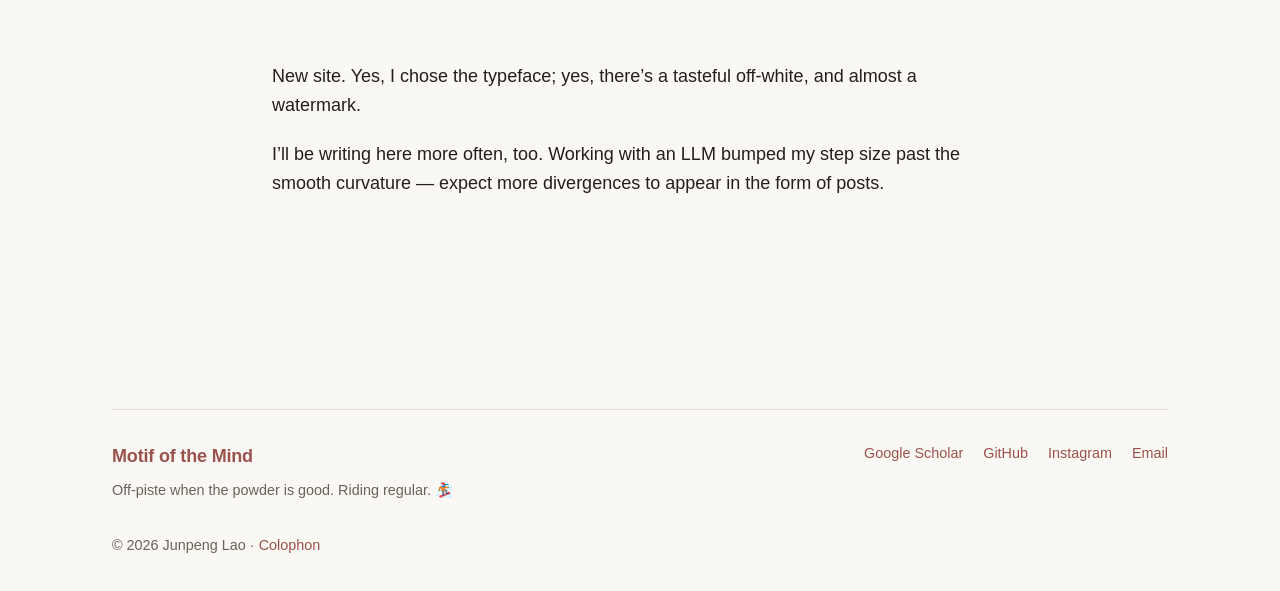
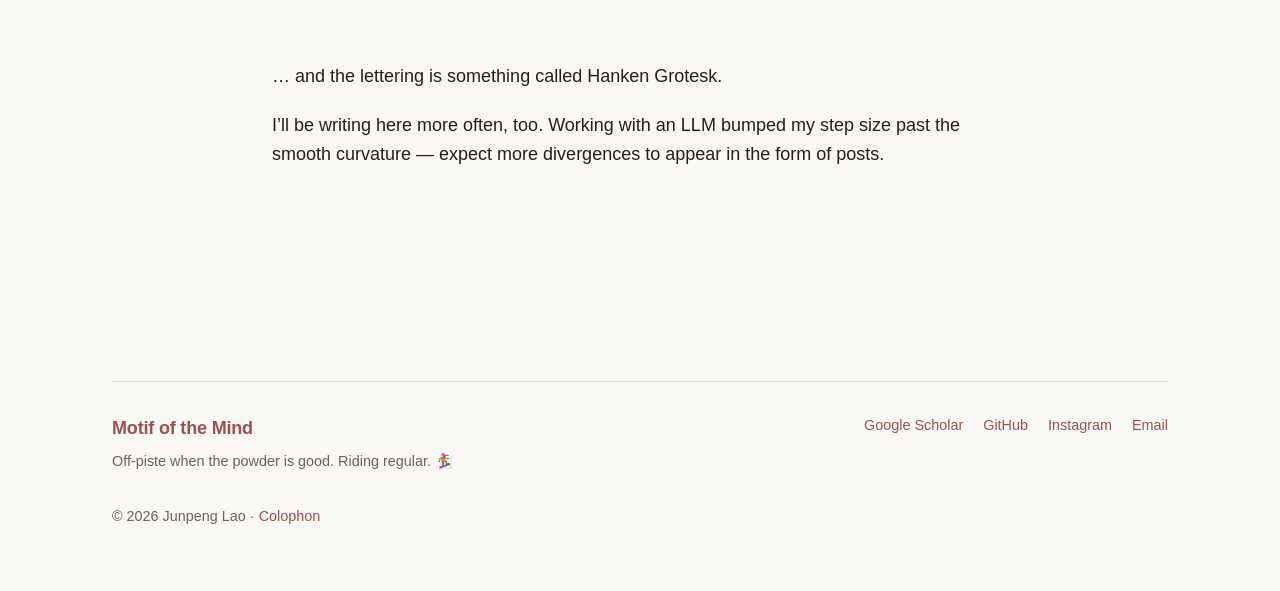
Before and after one commit to junpenglao/junpenglao.github.io, an Astro site: page /writing/paul-allens-card in a window 1280 px wide. Shown: the part 891-1482 px from the top of the page. Built offline with nearby package versions, Linux system fonts and the light colour scheme; Astro itself is replaced by a stand-in of ours; a web font is replaced by a local one.

Commit message:
Launch post: deadpan opener — the lettering is Hanken Grotesk
Co-Authored-By: Claude Opus 4.8 (1M context) <noreply@anthropic.com>

```diff
--- a/src/content/writing/paul-allens-card.md
+++ b/src/content/writing/paul-allens-card.md
@@ -23,8 +23,7 @@ tags: ["meta"]
   <figcaption class="fig__overlay">New site, what do you think?</figcaption>
 </figure>
 
-New site. Yes, I chose the typeface; yes, there’s a tasteful off-white, and
-almost a watermark.
+... and the lettering is something called Hanken Grotesk.
 
 I’ll be writing here more often, too. Working with an LLM bumped my step size
 past the smooth curvature — expect more divergences to appear in the form of
```
